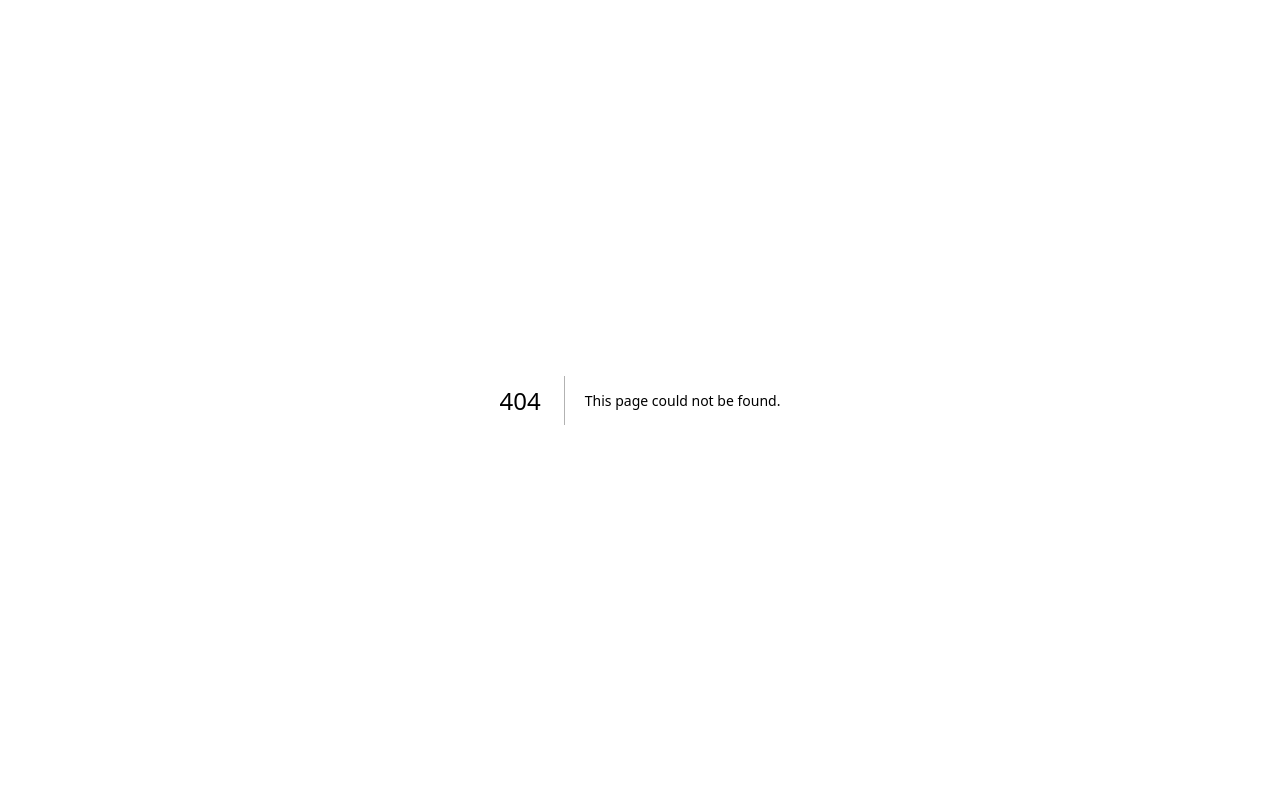
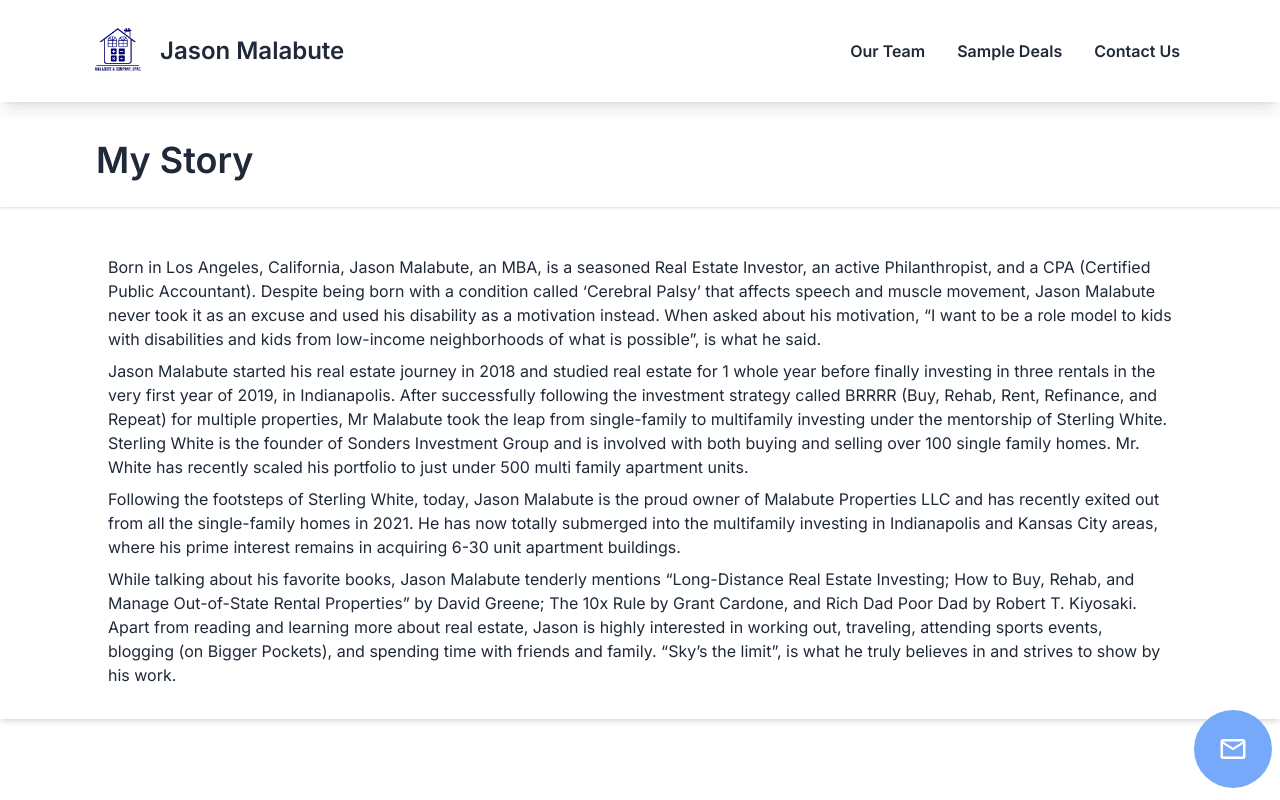
Before and after one commit to UdohLawrence/jasonmalabute-fe, a Next.js app: page /about-me in a window 1280 px wide. Before the commit this address had no page. Shown: the top 800 px of the page. Built offline with nearby package versions, Linux system fonts and the light colour scheme.

Commit message:
UPDATE: add the about me page

```diff
--- /dev/null
+++ b/src/app/(app)/about-me/page.js
@@ -0,0 +1,58 @@
+import React from 'react'
+import SectionHeading from '@/components/SectionHeading'
+import Card from '@/components/Card';
+
+const AboutMe = () => {
+  return (
+    <>
+      <SectionHeading title="My Story" />
+      <Card>
+        <p className="my-2 px-3">
+          Born in Los Angeles, California, Jason Malabute, an MBA, is a seasoned
+          Real Estate Investor, an active Philanthropist, and a CPA (Certified
+          Public Accountant). Despite being born with a condition called
+          ‘Cerebral Palsy’ that affects speech and muscle movement, Jason
+          Malabute never took it as an excuse and used his disability as a
+          motivation instead. When asked about his motivation, “I want to be a
+          role model to kids with disabilities and kids from low-income
+          neighborhoods of what is possible”, is what he said.
+        </p>
+
+        <p className="my-2 px-3">
+          Jason Malabute started his real estate journey in 2018 and studied
+          real estate for 1 whole year before finally investing in three rentals
+          in the very first year of 2019, in Indianapolis. After successfully
+          following the investment strategy called BRRRR (Buy, Rehab, Rent,
+          Refinance, and Repeat) for multiple properties, Mr Malabute took the
+          leap from single-family to multifamily investing under the mentorship
+          of Sterling White. Sterling White is the founder of Sonders Investment
+          Group and is involved with both buying and selling over 100 single
+          family homes. Mr. White has recently scaled his portfolio to just
+          under 500 multi family apartment units.
+        </p>
+
+        <p className="my-2 px-3">
+          Following the footsteps of Sterling White, today, Jason Malabute is
+          the proud owner of Malabute Properties LLC and has recently exited out
+          from all the single-family homes in 2021. He has now totally submerged
+          into the multifamily investing in Indianapolis and Kansas City areas,
+          where his prime interest remains in acquiring 6-30 unit apartment
+          buildings.
+        </p>
+              <p className="my-2 px-3">
+          While talking about his favorite books, Jason Malabute tenderly
+          mentions “Long-Distance Real Estate Investing; How to Buy, Rehab, and
+          Manage Out-of-State Rental Properties” by David Greene; The 10x Rule
+          by Grant Cardone, and Rich Dad Poor Dad by Robert T. Kiyosaki. Apart
+          from reading and learning more about real estate, Jason is highly
+          interested in working out, traveling, attending sports events,
+          blogging (on Bigger Pockets), and spending time with friends and
+          family. “Sky’s the limit”, is what he truly believes in and strives to
+          show by his work.
+        </p>
+      </Card>
+    </>
+  );
+}
+
+export default AboutMe
--- a/src/app/page.js
+++ b/src/app/page.js
@@ -2,7 +2,7 @@ import FooterComponent from "@/components/FooterComponent";
 import Navbar from "@/components/Navbar";
 import Services from "@/components/Services";
 import { Testimonials } from "@/components/Testimonials";
-import Link from 'next/link';
+import Link from "next/link";
 import { MdOutlineMail } from "react-icons/md";
 import { Tooltip } from "flowbite-react";
 
@@ -21,16 +21,17 @@ export default function Home() {
           </p>
           <div className="flex flex-col space-y-4 sm:flex-row sm:justify-center sm:space-y-0">
             <Link
+              href="/about-me"
+              className="inline-flex justify-center items-center py-3 px-5 text-base font-medium text-center text-white rounded-lg border border-white hover:bg-blue-200 hover:text-gray-700"
+            >
+              Learn more
+            </Link>
+
+            <Link
               href="/call"
-              className="inline-flex justify-center items-center py-3 px-5 text-base font-medium text-center text-white rounded-lg bg-blue-700 hover:bg-blue-800 focus:ring-4 focus:ring-blue-300 dark:focus:ring-blue-900"
+              className="inline-flex justify-center items-center py-3 px-5 sm:ms-4 text-base font-medium text-center text-white rounded-lg bg-blue-700 hover:bg-blue-800 hover:text-gray-100"
             >
               Book a Call
-            </Link>
-            <Link
-              href="#"
-              className="inline-flex justify-center hover:text-gray-900 items-center py-3 px-5 sm:ms-4 text-base font-medium text-center text-white rounded-lg border border-white hover:bg-gray-100 focus:ring-4 focus:ring-gray-400"
-            >
-              Learn more
             </Link>
           </div>
         </div>
```
